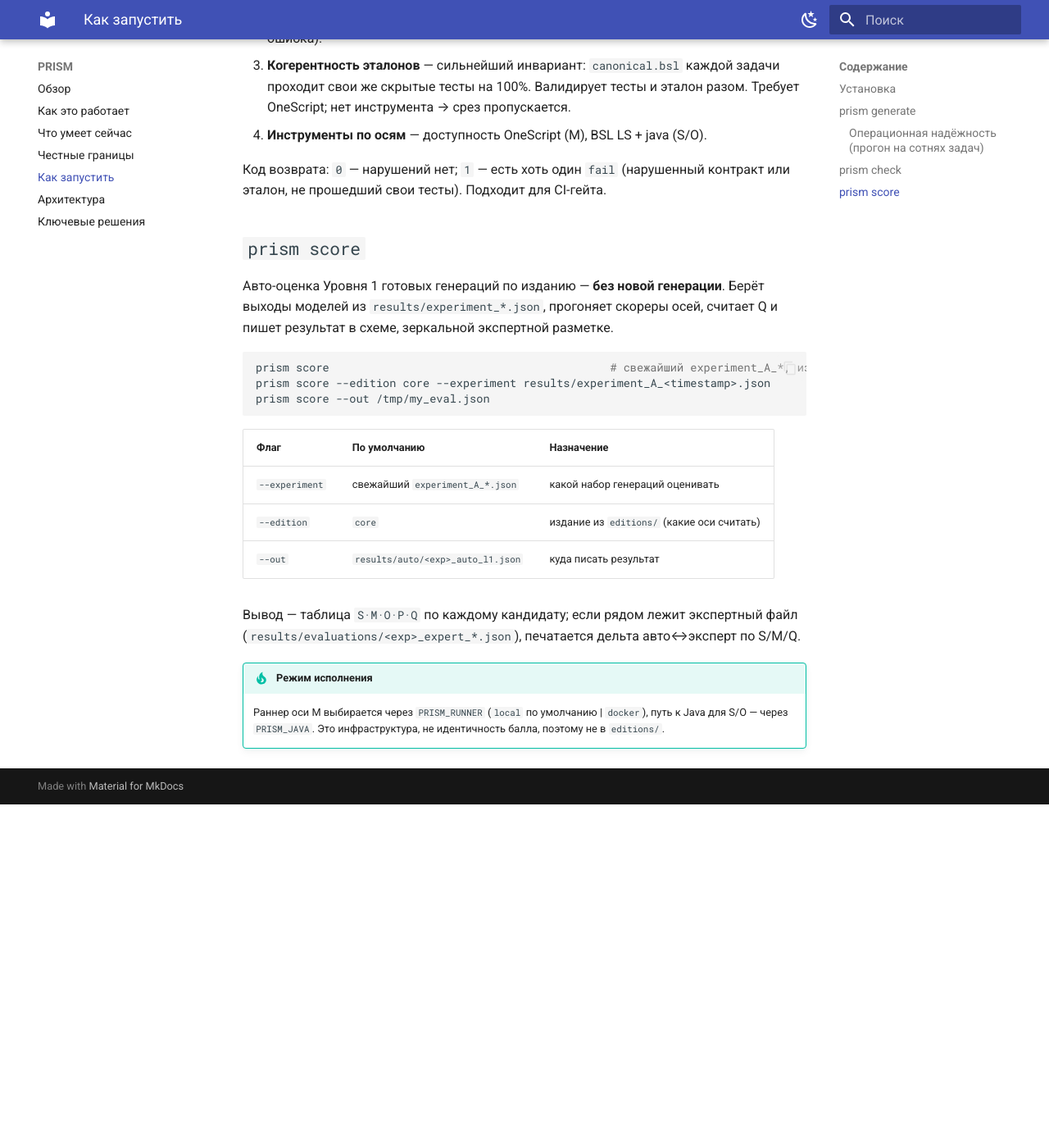
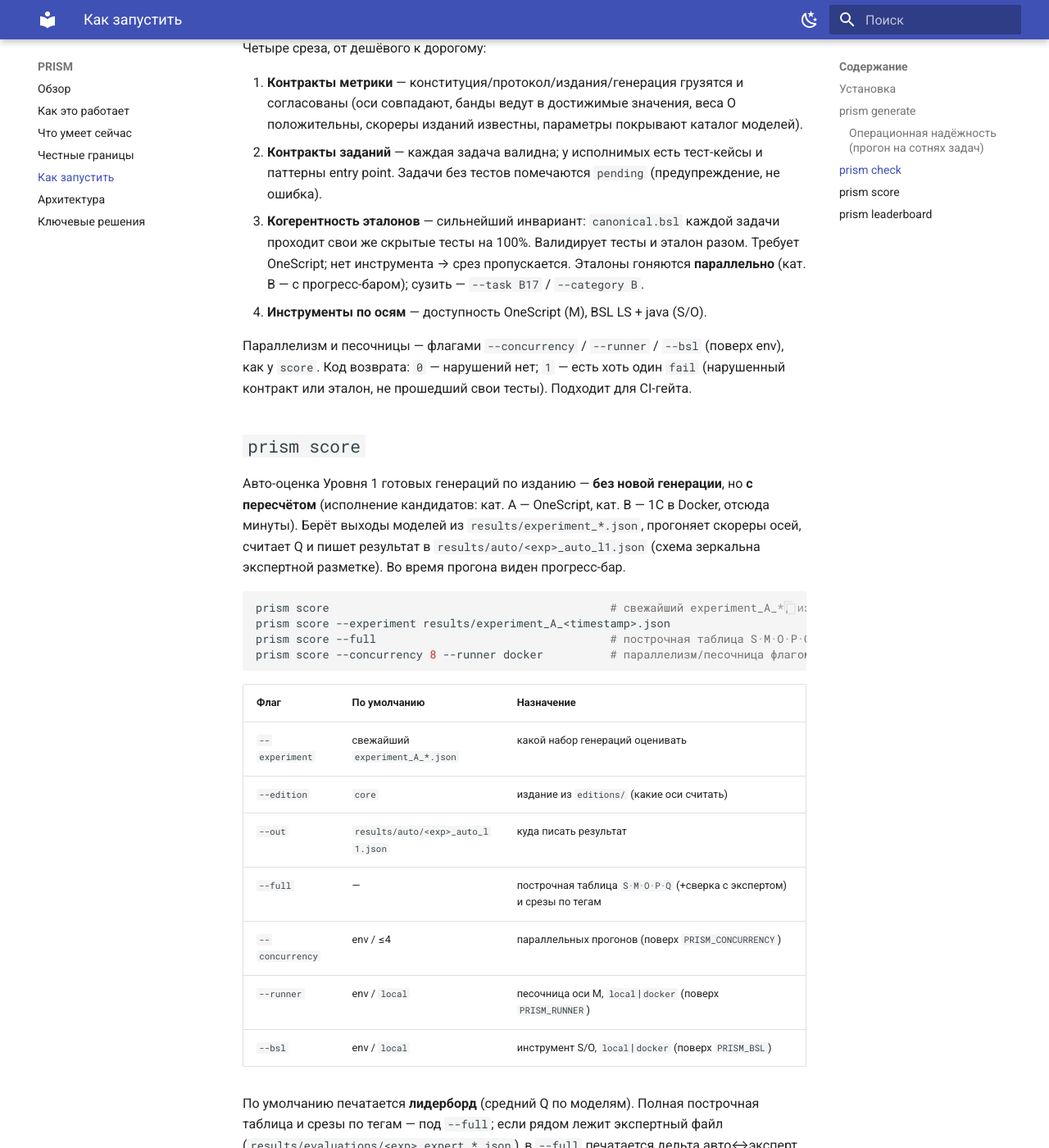
Before and after one commit to genlab-1c/prism, an MkDocs documentation site: the page built from docs/cli.md, in a window 1280 px wide and 1400 px high, scrolled down 2791 px. Shown: the whole window at 82% size. Built offline with MkDocs 1.6.1 and Material for MkDocs 9.7.7, drawn with Linux system fonts in a browser that asks for light colours; before the commit the page ends 3772 px from its top, so only the background shows below that; some of the changed text lies outside the part shown.

Commit message:
docs: make prism the single entry point; document leaderboard and flags
README/CONTRIBUTING/cli/status: модель «make ставит, prism пользуется», шпаргалка prism, команда prism leaderboard, флаги --concurrency/--runner/--bsl. Упоминания make check/score → prism check/score.

````diff
--- a/docs/cli.md
+++ b/docs/cli.md
@@ -1,14 +1,21 @@
 # Как запустить
 
 Вся работа с бенчмарком идёт через одну команду — `prism`. На этой странице — установка
-и три команды, которые покрывают весь цикл.
+и команды, которые покрывают весь цикл.
 
-!!! note "Три команды, и всё"
+!!! note "Команды"
     | Команда | Что делает |
     |---------|------------|
     | `prism generate` | попросить модели написать код по задачам |
     | `prism check` | проверить, что бенчмарк цел: задания, эталоны, инструменты |
-    | `prism score` | оценить готовый код по осям S·M·O·P |
+    | `prism score` | пересчитать оценку готового кода по осям S·M·O·P |
+    | `prism leaderboard` | **мгновенно** показать лидерборд из готовой оценки (без пересчёта) |
+
+!!! tip "Параллелизм и песочницы — env или флаг"
+    Долгие операции (`score`, `check`) идут параллельно; ручки управления едины — env
+    **или** одноимённый флаг CLI (флаг приоритетнее): `PRISM_CONCURRENCY`/`--concurrency`,
+    `PRISM_RUNNER`/`--runner`, `PRISM_BSL`/`--bsl`. В интерактивном терминале виден
+    прогресс-бар; в пайпе/CI он гаснет сам.
 
 ## Установка
 
@@ -97,22 +104,27 @@
    паттерны entry point. Задачи без тестов помечаются `pending` (предупреждение, не ошибка).
 3. **Когерентность эталонов** — сильнейший инвариант: `canonical.bsl` каждой задачи
    проходит свои же скрытые тесты на 100%. Валидирует тесты и эталон разом. Требует
-   OneScript; нет инструмента → срез пропускается.
+   OneScript; нет инструмента → срез пропускается. Эталоны гоняются **параллельно**
+   (кат. B — с прогресс-баром); сузить — `--task B17` / `--category B`.
 4. **Инструменты по осям** — доступность OneScript (M), BSL LS + java (S/O).
 
-Код возврата: `0` — нарушений нет; `1` — есть хоть один `fail` (нарушенный контракт
-или эталон, не прошедший свои тесты). Подходит для CI-гейта.
+Параллелизм и песочницы — флагами `--concurrency` / `--runner` / `--bsl` (поверх env),
+как у `score`. Код возврата: `0` — нарушений нет; `1` — есть хоть один `fail` (нарушенный
+контракт или эталон, не прошедший свои тесты). Подходит для CI-гейта.
 
 ## `prism score`
 
-Авто-оценка Уровня 1 готовых генераций по изданию — **без новой генерации**. Берёт
-выходы моделей из `results/experiment_*.json`, прогоняет скореры осей, считает Q и
-пишет результат в схеме, зеркальной экспертной разметке.
+Авто-оценка Уровня 1 готовых генераций по изданию — **без новой генерации**, но **с
+пересчётом** (исполнение кандидатов: кат. A — OneScript, кат. B — 1С в Docker, отсюда
+минуты). Берёт выходы моделей из `results/experiment_*.json`, прогоняет скореры осей,
+считает Q и пишет результат в `results/auto/<exp>_auto_l1.json` (схема зеркальна
+экспертной разметке). Во время прогона виден прогресс-бар.
 
 ```bash
 prism score                                          # свежайший experiment_A_*, издание core
-prism score --edition core --experiment results/experiment_A_<timestamp>.json
-prism score --out /tmp/my_eval.json
+prism score --experiment results/experiment_A_<timestamp>.json
+prism score --full                                   # построчная таблица S·M·O·P·Q вместо лидерборда
+prism score --concurrency 8 --runner docker          # параллелизм/песочница флагом (поверх env)
 ```
 
 | Флаг | По умолчанию | Назначение |
@@ -120,11 +132,28 @@
 | `--experiment` | свежайший `experiment_A_*.json` | какой набор генераций оценивать |
 | `--edition` | `core` | издание из `editions/` (какие оси считать) |
 | `--out` | `results/auto/<exp>_auto_l1.json` | куда писать результат |
+| `--full` | — | построчная таблица `S·M·O·P·Q` (+сверка с экспертом) и срезы по тегам |
+| `--concurrency` | env / ≤4 | параллельных прогонов (поверх `PRISM_CONCURRENCY`) |
+| `--runner` | env / `local` | песочница оси M, `local`\|`docker` (поверх `PRISM_RUNNER`) |
+| `--bsl` | env / `local` | инструмент S/O, `local`\|`docker` (поверх `PRISM_BSL`) |
 
-Вывод — таблица `S·M·O·P·Q` по каждому кандидату; если рядом лежит экспертный файл
-(`results/evaluations/<exp>_expert_*.json`), печатается дельта авто↔эксперт по S/M/Q.
+По умолчанию печатается **лидерборд** (средний Q по моделям). Полная построчная таблица
+и срезы по тегам — под `--full`; если рядом лежит экспертный файл
+(`results/evaluations/<exp>_expert_*.json`), в `--full` печатается дельта авто↔эксперт.
+
+## `prism leaderboard`
+
+**Мгновенная** сводка из уже посчитанной оценки L1 — читает `results/auto/*_auto_l1.json`,
+**без пере-исполнения в 1С** (доли секунды против минут у `score`). То, чем быстро глянуть
+результат, не пересчитывая.
+
+```bash
+prism leaderboard                                    # последняя по времени оценка L1
+prism leaderboard --experiment results/auto/<exp>_auto_l1.json
+prism leaderboard --full                             # + построчная таблица и срезы по тегам
+```
 
 !!! tip "Режим исполнения"
-    Раннер оси M выбирается через `PRISM_RUNNER` (`local` по умолчанию | `docker`),
-    путь к Java для S/O — через `PRISM_JAVA`. Это инфраструктура, не идентичность
+    Раннер оси M — `PRISM_RUNNER`/`--runner` (`local` по умолчанию | `docker`), инструмент
+    S/O — `PRISM_BSL`/`--bsl`, путь к Java — `PRISM_JAVA`. Это инфраструктура, не идентичность
     балла, поэтому не в `editions/`.
````
Also changed, not shown: CONTRIBUTING.md (+18 -16 lines), README.md (+13 -13 lines), docs/status.md (+3 -3 lines).
